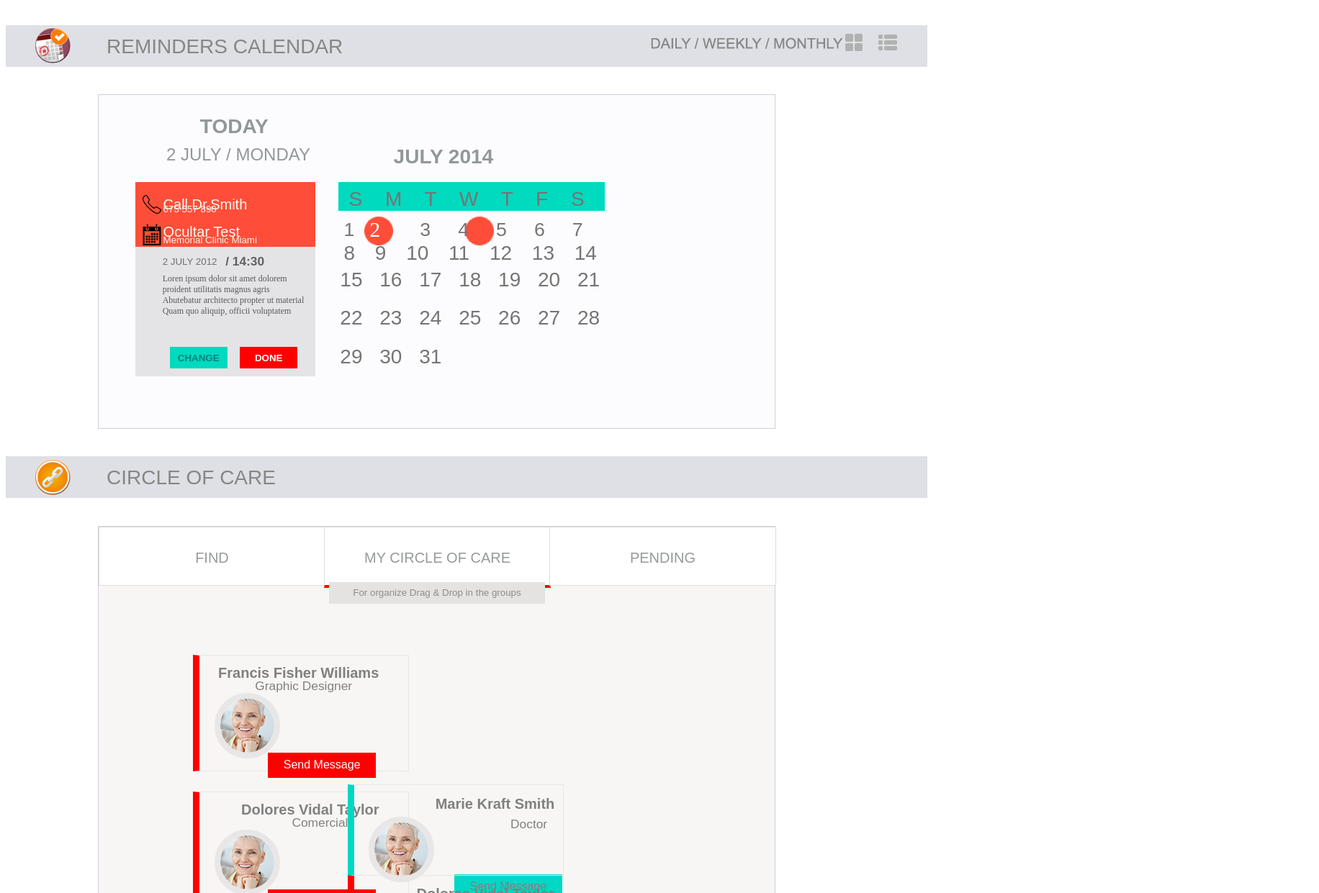
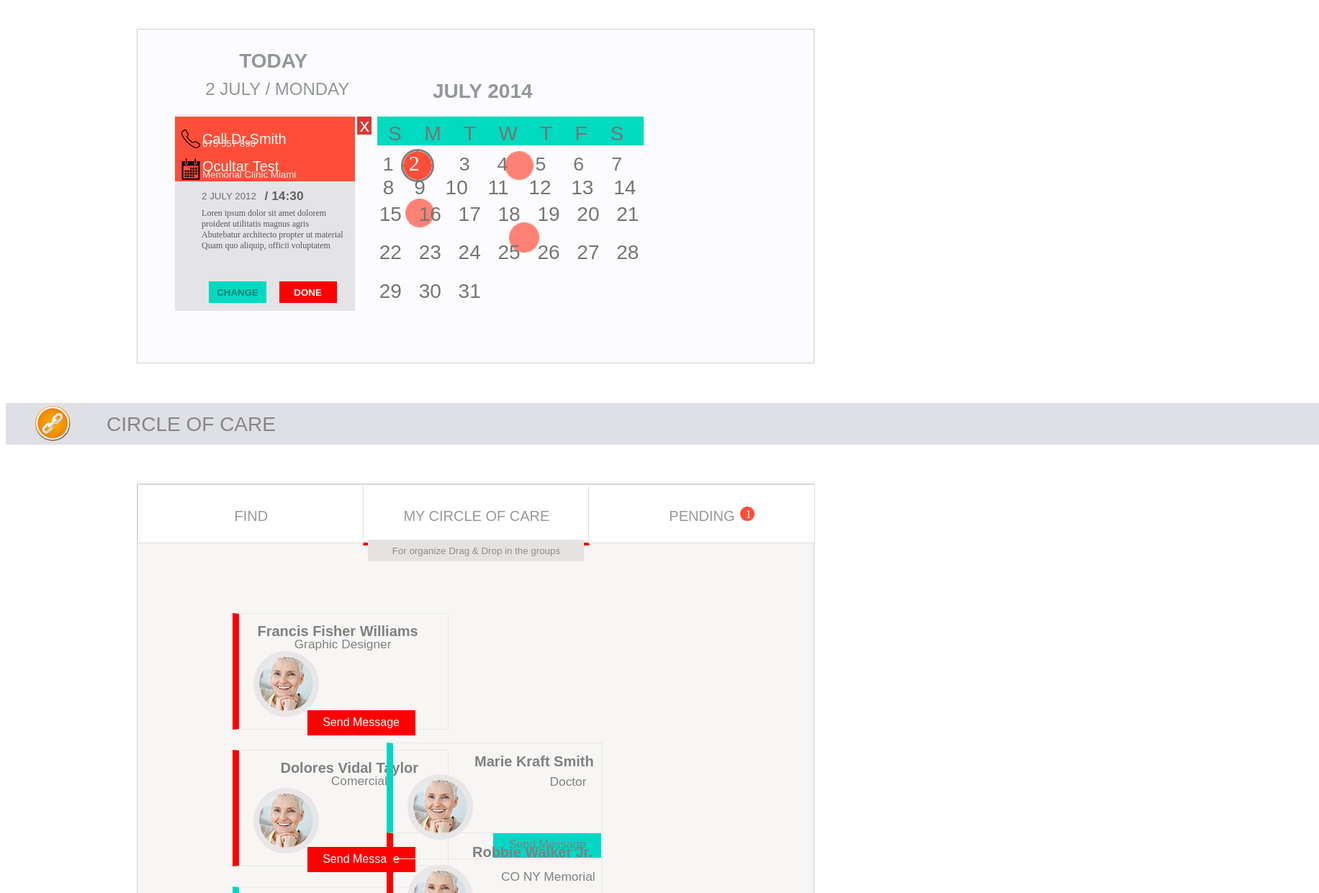
Before and after one commit to AdrianHurtadoDeMendoza/FormacionIS, a plain HTML site: page Maqueta/index.html in a window 1280 px wide. Shown: the part 1559-2800 px from the top of the page at 72% size, 1832 px wide, since content can reach past the window. Drawn offline with Linux system fonts and the light colour scheme.

Commit message:
Versión 3

```diff
--- a/Maqueta/index.html
+++ b/Maqueta/index.html
@@ -5,9 +5,10 @@
     <meta name="viewport" content="width=device-width, initial-scale=1.0">
     <link rel="StyleSheet" type="text/css" href="style.css">
     <meta http-equiv="X-UA-Compatible" content="ie=edge">
-    <title>Document</title>
+    <title>Index</title>
 </head>
 <body>
+     <div class="container">
         <!--inicio -->
         <div id="menu-inicio">
 
@@ -162,6 +163,9 @@
                 <p id="contenido-cal-rojo1">Call Dr.Smith </p>
                 <p id="numero-tlf">675 557 890</p>
                 <img id="rectangulo-test" src=".\imagenes\primeraParte\Rectangle 2.png">
+                <div id="cruceta">
+                        <p id="x">x</p>
+                </div>
                 <img id="calendar-img" src=".\imagenes\primeraParte\calendar.png">
                 <p id="contenido-test1">Ocultar Test</p>
                 <p id="contenido-test2">Memorial Clinic Miami</p>
@@ -180,11 +184,14 @@
                         <p id="dias">S M T W T F S</p>
                         </div>
                                 <img id="seleccionMes1" src=".\imagenes\barrainicio\Ellipse 1.png">
-
+                                <img id="seleccionMes2" src=".\imagenes\barrainicio\Ellipse 1.png">
+                                <img id="seleccionMes3" src=".\imagenes\barrainicio\Ellipse 1.png">
                                 <p id="dias-mes">1 2 3 4 5 6 7 </p>
                                 <img id="seleccionMes" src=".\imagenes\barrainicio\Ellipse 1.png">
                                 <p id="dia-senialado">2</p>
+
                                 <p id="dias-mes1">8 9 10 11 12 13 14</p>
+
                                 <p id="dias-mes2">15 16 17 18 19 20 21<br/>  22 23 24 25 26 27 28 <br/> 29 30 31</p>
                 </div>
                 <!--Barra Circle of Care-->
@@ -201,6 +208,8 @@
                                 <p id="texto-interno">MY CIRCLE OF CARE</p>
                         </div>
                         <div id="menu-cicle3">
+                                <img id="notificacion-pending" src=".\imagenes\barrainicio\Ellipse 1.png">
+                                <p id="num-notificacion-pending">1</p>
                                 <p id="texto-interno">PENDING</p>
                         </div>
                         <div id="intro-circle">
@@ -239,11 +248,12 @@
                                 </div>
                         </div>
                         <div id="cuadricula5-circle">
-                        <p id="nombre5">Dolores Vidal Taylor</p>
-                        <p id="ocupacion5">Comercial</p>
+                                <p id="nombre5">Robbie Walker Jr.</p>
+                                <p id="ocupacion5">CO NY Memorial</p>
                                 <img id="imagen-circle5" src=".\imagenes\barrainicio\senior.png">
                                 <div id="send-message-rojo5">
                                         <p id="text-send-message">Send Message</p>
+                                </div>
                         </div>
                 </div>
      </div>
--- a/Maqueta/style.css
+++ b/Maqueta/style.css
@@ -1,16 +1,18 @@
-body {width: 100%;}
+body{
+    min-width: 1824px;
+
+}
 /* div principal*/
 #menu-inicio{
-    width: 100%;
+    width: 1800px;
     height: 93px;
-    /*background-color: green;*/
     border-bottom:solid 1px #dfe0e5;
 
 }
 /* cuadro primero, anciana cordelia*/
 #senior{
-    margin-left: 30%;
-    margin-top: 0.5%;
+    margin-left: 577px;
+    margin-top: 8px;
     position: absolute;
 }
 #Notificacion-Usuario{
@@ -23,7 +25,7 @@ body {width: 100%;}
 }
 #cordelia{
     position: absolute;
-    margin-left: 58%;
+    margin-left: 1100px;
     margin-top: -2%;
     font-family: Arial;
     font-weight: bold;
@@ -34,7 +36,7 @@ body {width: 100%;}
 }
 #setting{
     position: absolute;
-    margin-left: 67.5%;
+    margin-left: 1280px;
     margin-top: -1%;
     font-family: Arial;
     font-weight: bold;
@@ -65,7 +67,7 @@ body {width: 100%;}
 
 /* boton rojo, salir*/
 #logout{
-    margin-left: 55%;
+    margin-left: 1045px;
     margin-top: 1.2%;
     position: absolute;
 }
@@ -83,6 +85,7 @@ body {width: 100%;}
 #cuadricula{
     margin-top: 8px;
     margin-left: 8px;
+
 }
 #imagenCuadriculas{
     position: absolute;
@@ -121,6 +124,7 @@ body {width: 100%;}
     font-size: 16.5pt;
     font-weight: bold;
     color: #868686;
+
 }
 #notificacion-alerts{
     position: absolute;
@@ -470,6 +474,20 @@ body {width: 100%;}
     margin-top: 4%;
     position: absolute;
 }
+#cruceta{
+    margin-left: 305px;
+    width: 20px;
+    height: 25px;
+    background: #d73936;
+    position: absolute;
+    color: white;
+    text-align: center;
+}
+#x{
+    font-size: 20pt;
+    margin-top: -3px;
+    font-family: arial;
+}
 #contenido-test1{
     margin-left: 7%;
     position: absolute;
@@ -566,10 +584,12 @@ body {width: 100%;}
 }
 #seleccionMes{
     position: absolute !important;
-    margin-left: 28.8%;
-    margin-top: 3.7%;
+    margin-left: 28.6%;
+    margin-top: 3.5%;
     width: 40px;
     height: 40px;
+    border: solid 3px grey;
+    border-radius: 50px;
 }
 #seleccionMes1{
     position: absolute !important;
@@ -577,16 +597,33 @@ body {width: 100%;}
     margin-top: 3.7%;
     width: 40px;
     height: 40px;
-    opacity: 1.0;
+    opacity:0.7;
+}
+#seleccionMes2{
+    position: absolute !important;
+    margin-left: 29%;
+    margin-top: 8.9%;
+    width: 40px;
+    height: 40px;
+    opacity:0.7;
+}
+#seleccionMes3{
+    position: absolute !important;
+    margin-left: 40.3%;
+    margin-top: 11.5%;
+    width: 42px;
+    height: 42px;
+    opacity:0.7;
 }
 #dia-senialado{
     position: absolute !important;
     margin-left: 29.4%;
-    margin-top: 3.8%;
+    margin-top: 3.7%;
     color: white;
     font-size: 30px;
 
 }
+
 #dias-mes{
     font-family: arial;
     font-size: 20pt;
@@ -650,6 +687,20 @@ body {width: 100%;}
     border: 1px solid #e2dedb;
     margin-left: 626px;
     position: absolute;
+}
+#notificacion-pending{
+    position: absolute;
+    margin-left: 210px;
+    width: 20px;
+    height: 20px;
+    margin-top: 30px;
+}
+#num-notificacion-pending{
+    position: absolute;
+    margin-left: 217px;
+    margin-top: 32px;
+    color: white;
+
 }
 #texto-interno{
     text-align: center;
@@ -824,7 +875,7 @@ body {width: 100%;}
     font-size: 15pt;
     font-family: arial;
     color:grey;
-    margin-left: 30%;
+    margin-left: 110px;
     margin-top: 5%;
     font-weight: bold;
 }
@@ -833,8 +884,8 @@ body {width: 100%;}
     font-size: 13pt;
     font-family: arial;
     color:grey;
-    margin-left: 68%;
-    margin-top: 15%;
+    margin-left: 150px;
+    margin-top: 50px;
 }
 #imagen-circle5{
     margin-top: 15%;
```
Lines whose indentation alone changed are shown as unchanged.
